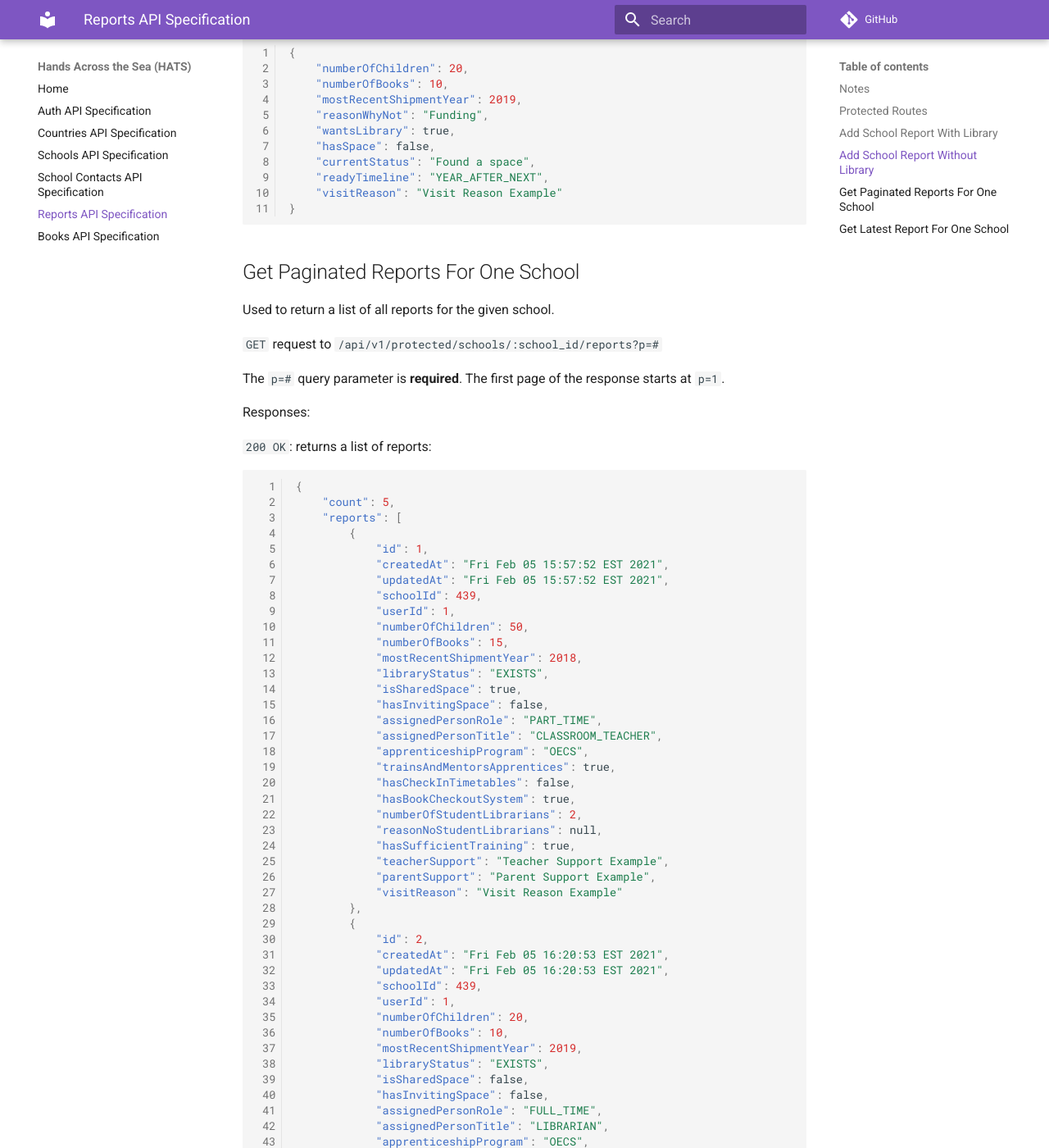
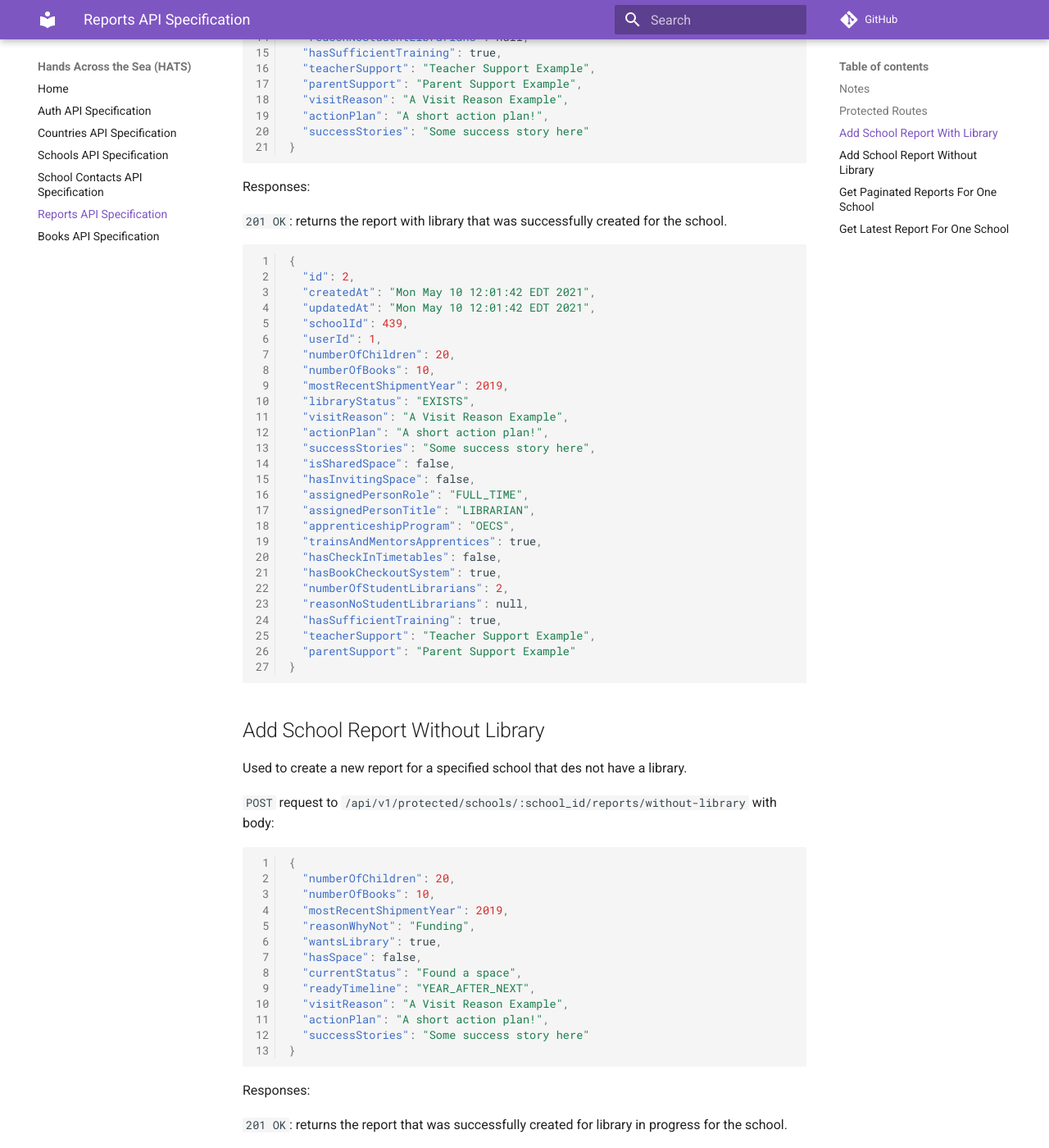
Before and after one commit to Code-4-Community/c4c-dev-docs, an MkDocs documentation site: the page built from docs/hats/api-spec-school-report.md, in a window 1280 px wide and 1400 px high, scrolled down 1594 px. Shown: the whole window at 82% size. Built offline with MkDocs 1.6.1 and Material for MkDocs 9.7.7, drawn with Linux system fonts in a browser that asks for light colours; comment, search, counter and statistics services are not loaded; some of the changed text lies outside the part shown.

Commit message:
Add action plan, success stories

````diff
--- a/docs/hats/api-spec-school-report.md
+++ b/docs/hats/api-spec-school-report.md
@@ -3,91 +3,155 @@
 ## Notes
 
 The field `libraryStatus` is represented by an enum that can have the following values:
- - `"UNKNOWN"`
- - `"EXISTS"`
- - `"DOES_NOT_EXIST"`
+
+- `"UNKNOWN"`
+- `"EXISTS"`
+- `"DOES_NOT_EXIST"`
 
 The field `assignedPersonRole` is represented by an enum that can have the following values:
- - `"PART_TIME"`
- - `"FULL_TIME"`
+
+- `"PART_TIME"`
+- `"FULL_TIME"`
 
 The field `assignedPersonTitle` is represented by an enum that can have the following values:
- - `"LIBRARIAN"`
- - `"SCHOOL_SECRETARY"`
- - `"CLASSROOM_TEACHER"`
- - `"APPRENTICE"`
- - `"PCV"`
- - `"OTHER"`
+
+- `"LIBRARIAN"`
+- `"SCHOOL_SECRETARY"`
+- `"CLASSROOM_TEACHER"`
+- `"APPRENTICE"`
+- `"PCV"`
+- `"OTHER"`
 
 The field `apprenticeshipProgram` is represented by an enum that can have the following values:
- - `"OECS"`
- - `"NEP"`
- - `"OTHER"`
+
+- `"OECS"`
+- `"NEP"`
+- `"OTHER"`
 
 The field `readyTimeline` is represented by an enum that can have the following values:
- - `"UPCOMING_SCHOOL_YEAR"`
- - `"YEAR_AFTER_NEXT"`
- - `"MORE_THAN_TWO_YEARS"`
 
+- `"UPCOMING_SCHOOL_YEAR"`
+- `"YEAR_AFTER_NEXT"`
+- `"MORE_THAN_TWO_YEARS"`
 
 ## Protected Routes
+
 All of these routes must be called by a user that is already authenticated.
 
+## Add School Report With Library
 
-## Add School Report With Library
 Used to create a new report for a specified school that has a library.
 
-`POST` request to `/api/v1/protected/schools/:school_id/reports`
+`POST` request to `/api/v1/protected/schools/:school_id/reports` with body:
+
+```json
+{
+  "numberOfChildren": 20,
+  "numberOfBooks": 10,
+  "mostRecentShipmentYear": 2019,
+  "isSharedSpace": false,
+  "hasInvitingSpace": false,
+  "assignedPersonRole": "FULL_TIME",
+  "assignedPersonTitle": "LIBRARIAN",
+  "apprenticeshipProgram": "OECS",
+  "trainsAndMentorsApprentices": true,
+  "hasCheckInTimetables": false,
+  "hasBookCheckoutSystem": true,
+  "numberOfStudentLibrarians": 2,
+  "reasonNoStudentLibrarians": null,
+  "hasSufficientTraining": true,
+  "teacherSupport": "Teacher Support Example",
+  "parentSupport": "Parent Support Example",
+  "visitReason": "A Visit Reason Example",
+  "actionPlan": "A short action plan!",
+  "successStories": "Some success story here"
+}
+```
 
 Responses:
 
 `201 OK`: returns the report with library that was successfully created for the school.
+
 ```json
 {
-    "numberOfChildren": 20,
-    "numberOfBooks": 10,
-    "mostRecentShipmentYear": 2019,
-    "isSharedSpace": false,
-    "hasInvitingSpace": false,
-    "assignedPersonRole": "FULL_TIME",
-    "assignedPersonTitle": "LIBRARIAN",
-    "apprenticeshipProgram": "OECS",
-    "trainsAndMentorsApprentices": true,
-    "hasCheckInTimetables": false,
-    "hasBookCheckoutSystem": true,
-    "numberOfStudentLibrarians": 2,
-    "reasonNoStudentLibrarians": null,
-    "hasSufficientTraining": true,
-    "teacherSupport": "Teacher Support Example",
-    "parentSupport": "Parent Support Example",
-    "visitReason": "Visit Reason Example"
+  "id": 2,
+  "createdAt": "Mon May 10 12:01:42 EDT 2021",
+  "updatedAt": "Mon May 10 12:01:42 EDT 2021",
+  "schoolId": 439,
+  "userId": 1,
+  "numberOfChildren": 20,
+  "numberOfBooks": 10,
+  "mostRecentShipmentYear": 2019,
+  "libraryStatus": "EXISTS",
+  "visitReason": "A Visit Reason Example",
+  "actionPlan": "A short action plan!",
+  "successStories": "Some success story here",
+  "isSharedSpace": false,
+  "hasInvitingSpace": false,
+  "assignedPersonRole": "FULL_TIME",
+  "assignedPersonTitle": "LIBRARIAN",
+  "apprenticeshipProgram": "OECS",
+  "trainsAndMentorsApprentices": true,
+  "hasCheckInTimetables": false,
+  "hasBookCheckoutSystem": true,
+  "numberOfStudentLibrarians": 2,
+  "reasonNoStudentLibrarians": null,
+  "hasSufficientTraining": true,
+  "teacherSupport": "Teacher Support Example",
+  "parentSupport": "Parent Support Example"
 }
 ```
 
+## Add School Report Without Library
 
-## Add School Report Without Library
 Used to create a new report for a specified school that des not have a library.
 
-`POST` request to `/api/v1/protected/schools/:school_id/reports/without-library`
+`POST` request to `/api/v1/protected/schools/:school_id/reports/without-library` with body:
+
+```json
+{
+  "numberOfChildren": 20,
+  "numberOfBooks": 10,
+  "mostRecentShipmentYear": 2019,
+  "reasonWhyNot": "Funding",
+  "wantsLibrary": true,
+  "hasSpace": false,
+  "currentStatus": "Found a space",
+  "readyTimeline": "YEAR_AFTER_NEXT",
+  "visitReason": "A Visit Reason Example",
+  "actionPlan": "A short action plan!",
+  "successStories": "Some success story here"
+}
+```
 
 Responses:
 
 `201 OK`: returns the report that was successfully created for library in progress for the school.
+
 ```json
 {
-    "numberOfChildren": 20,
-    "numberOfBooks": 10,
-    "mostRecentShipmentYear": 2019,
-    "reasonWhyNot": "Funding",
-    "wantsLibrary": true,
-    "hasSpace": false,
-    "currentStatus": "Found a space",
-    "readyTimeline": "YEAR_AFTER_NEXT",
-    "visitReason": "Visit Reason Example"
+  "id": 1,
+  "createdAt": "Mon May 10 11:59:28 EDT 2021",
+  "updatedAt": "Mon May 10 11:59:28 EDT 2021",
+  "schoolId": 439,
+  "userId": 1,
+  "numberOfChildren": 20,
+  "numberOfBooks": 10,
+  "mostRecentShipmentYear": 2019,
+  "libraryStatus": "DOES_NOT_EXIST",
+  "visitReason": "A Visit Reason Example",
+  "actionPlan": "A short action plan!",
+  "successStories": "Some success story here",
+  "wantsLibrary": true,
+  "hasSpace": false,
+  "currentStatus": "Found a space",
+  "reason": "Funding",
+  "readyTimeline": "YEAR_AFTER_NEXT"
 }
 ```
 
 ## Get Paginated Reports For One School
+
 Used to return a list of all reports for the given school.
 
 `GET` request to `/api/v1/protected/schools/:school_id/reports?p=#`
@@ -96,126 +160,111 @@ The `p=#` query parameter is **required**. The first page of the response starts
 
 Responses:
 
-`200 OK`: returns a list of reports:
+`200 OK`: returns a list of reports where `count` indicates the **total number of reports** available for this school,
+**NOT** the number of reports returned in this response. Each page contains **at most 10 reports**.
+
 ```json
 {
-    "count": 5,
-    "reports": [
-        {
-            "id": 1,
-            "createdAt": "Fri Feb 05 15:57:52 EST 2021",
-            "updatedAt": "Fri Feb 05 15:57:52 EST 2021",
-            "schoolId": 439,
-            "userId": 1,
-            "numberOfChildren": 50,
-            "numberOfBooks": 15,
-            "mostRecentShipmentYear": 2018,
-            "libraryStatus": "EXISTS",
-            "isSharedSpace": true,
-            "hasInvitingSpace": false,
-            "assignedPersonRole": "PART_TIME",
-            "assignedPersonTitle": "CLASSROOM_TEACHER",
-            "apprenticeshipProgram": "OECS",
-            "trainsAndMentorsApprentices": true,
-            "hasCheckInTimetables": false,
-            "hasBookCheckoutSystem": true,
-            "numberOfStudentLibrarians": 2,
-            "reasonNoStudentLibrarians": null,
-            "hasSufficientTraining": true,
-            "teacherSupport": "Teacher Support Example",
-            "parentSupport": "Parent Support Example",
-            "visitReason": "Visit Reason Example"
-        },
-        {
-            "id": 2,
-            "createdAt": "Fri Feb 05 16:20:53 EST 2021",
-            "updatedAt": "Fri Feb 05 16:20:53 EST 2021",
-            "schoolId": 439,
-            "userId": 1,
-            "numberOfChildren": 20,
-            "numberOfBooks": 10,
-            "mostRecentShipmentYear": 2019,
-            "libraryStatus": "EXISTS",
-            "isSharedSpace": false,
-            "hasInvitingSpace": false,
-            "assignedPersonRole": "FULL_TIME",
-            "assignedPersonTitle": "LIBRARIAN",
-            "apprenticeshipProgram": "OECS",
-            "trainsAndMentorsApprentices": true,
-            "hasCheckInTimetables": false,
-            "hasBookCheckoutSystem": true,
-            "numberOfStudentLibrarians": 2,
-            "reasonNoStudentLibrarians": null,
-            "hasSufficientTraining": true,
-            "teacherSupport": "Teacher Support Example",
-            "parentSupport": "Parent Support Example",
-            "visitReason": "Visit Reason Example"
-        },
-        {
-            "id": 2,
-            "createdAt": "Thu Feb 11 15:57:06 EST 2021",
-            "updatedAt": "Thu Feb 11 15:57:06 EST 2021",
-            "schoolId": 439,
-            "userId": 1,
-            "numberOfChildren": 20,
-            "numberOfBooks": 10,
-            "mostRecentShipmentYear": 2019,
-            "libraryStatus": "DOES_NOT_EXIST",
-            "wantsLibrary": true,
-            "hasSpace": false,
-            "currentStatus": "Found a space",
-            "reason": "Funding",
-            "readyTimeline": "YEAR_AFTER_NEXT",
-            "visitReason": "Visit Reason Example"
-        },
-        {
-            "id": 3,
-            "createdAt": "Tue Feb 16 18:29:02 EST 2021",
-            "updatedAt": "Tue Feb 16 18:29:02 EST 2021",
-            "schoolId": 439,
-            "userId": 1,
-            "numberOfChildren": 20,
-            "numberOfBooks": 10,
-            "mostRecentShipmentYear": 2019,
-            "libraryStatus": "EXISTS",
-            "isSharedSpace": false,
-            "hasInvitingSpace": false,
-            "assignedPersonRole": "FULL_TIME",
-            "assignedPersonTitle": "LIBRARIAN",
-            "apprenticeshipProgram": "OECS",
-            "trainsAndMentorsApprentices": true,
-            "hasCheckInTimetables": false,
-            "hasBookCheckoutSystem": true,
-            "numberOfStudentLibrarians": 2,
-            "reasonNoStudentLibrarians": null,
-            "hasSufficientTraining": true,
-            "teacherSupport": "Teacher Support Example",
-            "parentSupport": "Parent Support Example",
-            "visitReason": "Visit Reason Example"
-        },
-        {
-            "id": 3,
-            "createdAt": "Tue Feb 16 18:29:38 EST 2021",
-            "updatedAt": "Tue Feb 16 18:29:38 EST 2021",
-            "schoolId": 439,
-            "userId": 1,
-            "numberOfChildren": 20,
-            "numberOfBooks": 10,
-            "mostRecentShipmentYear": 2019,
-            "libraryStatus": "DOES_NOT_EXIST",
-            "wantsLibrary": true,
-            "hasSpace": false,
-            "currentStatus": "Found a space",
-            "reason": "Funding",
-            "readyTimeline": "YEAR_AFTER_NEXT",
-            "visitReason": "Visit Reason Example"
-        }
-    ]
+  "count": 4,
+  "reports": [
+    {
+      "id": 1,
+      "createdAt": "Mon May 10 11:53:31 EDT 2021",
+      "updatedAt": "Mon May 10 11:53:31 EDT 2021",
+      "schoolId": 439,
+      "userId": 1,
+      "numberOfChildren": 20,
+      "numberOfBooks": 10,
+      "mostRecentShipmentYear": 2019,
+      "libraryStatus": "EXISTS",
+      "visitReason": "check-in",
+      "actionPlan": "A short action plan!",
+      "successStories": "Some success story here",
+      "isSharedSpace": false,
+      "hasInvitingSpace": false,
+      "assignedPersonRole": "FULL_TIME",
+      "assignedPersonTitle": "LIBRARIAN",
+      "apprenticeshipProgram": "OECS",
+      "trainsAndMentorsApprentices": true,
+      "hasCheckInTimetables": false,
+      "hasBookCheckoutSystem": true,
+      "numberOfStudentLibrarians": 2,
+      "reasonNoStudentLibrarians": null,
+      "hasSufficientTraining": true,
+      "teacherSupport": "Teacher Support Example",
+      "parentSupport": "Parent Support Example"
+    },
+    {
+      "id": 1,
+      "createdAt": "Mon May 10 11:59:28 EDT 2021",
+      "updatedAt": "Mon May 10 11:59:28 EDT 2021",
+      "schoolId": 439,
+      "userId": 1,
+      "numberOfChildren": 20,
+      "numberOfBooks": 10,
+      "mostRecentShipmentYear": 2019,
+      "libraryStatus": "DOES_NOT_EXIST",
+      "visitReason": "A Visit Reason Example",
+      "actionPlan": "A short action plan!",
+      "successStories": "Some success story here",
+      "wantsLibrary": true,
+      "hasSpace": false,
+      "currentStatus": "Found a space",
+      "reason": null,
+      "readyTimeline": "YEAR_AFTER_NEXT"
+    },
+    {
+      "id": 2,
+      "createdAt": "Mon May 10 12:01:42 EDT 2021",
+      "updatedAt": "Mon May 10 12:01:42 EDT 2021",
+      "schoolId": 439,
+      "userId": 1,
+      "numberOfChildren": 20,
+      "numberOfBooks": 10,
+      "mostRecentShipmentYear": 2019,
+      "libraryStatus": "EXISTS",
+      "visitReason": "A Visit Reason Example",
+      "actionPlan": "A short action plan!",
+      "successStories": "Some success story here",
+      "isSharedSpace": false,
+      "hasInvitingSpace": false,
+      "assignedPersonRole": "FULL_TIME",
+      "assignedPersonTitle": "LIBRARIAN",
+      "apprenticeshipProgram": "OECS",
+      "trainsAndMentorsApprentices": true,
+      "hasCheckInTimetables": false,
+      "hasBookCheckoutSystem": true,
+      "numberOfStudentLibrarians": 2,
+      "reasonNoStudentLibrarians": null,
+      "hasSufficientTraining": true,
+      "teacherSupport": "Teacher Support Example",
+      "parentSupport": "Parent Support Example"
+    },
+    {
+      "id": 2,
+      "createdAt": "Mon May 10 12:02:39 EDT 2021",
+      "updatedAt": "Mon May 10 12:02:39 EDT 2021",
+      "schoolId": 439,
+      "userId": 1,
+      "numberOfChildren": 20,
+      "numberOfBooks": 10,
+      "mostRecentShipmentYear": 2019,
+      "libraryStatus": "DOES_NOT_EXIST",
+      "visitReason": "A Visit Reason Example",
+      "actionPlan": "A short action plan!",
+      "successStories": "Some success story here",
+      "wantsLibrary": true,
+      "hasSpace": false,
+      "currentStatus": "Found a space",
+      "reason": null,
+      "readyTimeline": "YEAR_AFTER_NEXT"
+    }
+  ]
 }
 ```
 
+## Get Latest Report For One School
 
-## Get Latest Report For One School
 Used to return the most recent report for the given school. Report type given by `libraryStatus`
 
 `GET` request to `/api/v1/protected/schools/:school_id/report`
@@ -223,52 +272,59 @@ Used to return the most recent report for the given school. Report type given by
 Responses:
 
 `200 OK`: returns the latest report without library if `libraryStatus` is `"EXISTS"`:
+
 ```json
 {
-    "id": 3,
-    "createdAt": "Tue Feb 16 18:29:02 EST 2021",
-    "updatedAt": "Tue Feb 16 18:29:02 EST 2021",
-    "schoolId": 439,
-    "userId": 1,
-    "numberOfChildren": 20,
-    "numberOfBooks": 10,
-    "mostRecentShipmentYear": 2019,
-    "libraryStatus": "EXISTS",
-    "isSharedSpace": false,
-    "hasInvitingSpace": false,
-    "assignedPersonRole": "FULL_TIME",
-    "assignedPersonTitle": "LIBRARIAN",
-    "apprenticeshipProgram": "OECS",
-    "trainsAndMentorsApprentices": true,
-    "hasCheckInTimetables": false,
-    "hasBookCheckoutSystem": true,
-    "numberOfStudentLibrarians": 2,
-    "reasonNoStudentLibrarians": null,
-    "hasSufficientTraining": true,
-    "teacherSupport": "Teacher Support Example",
-    "parentSupport": "Parent Support Example",
-    "visitReason": "Visit Reason Example"
+  "id": 1,
+  "createdAt": "Mon May 10 11:53:31 EDT 2021",
+  "updatedAt": "Mon May 10 11:53:31 EDT 2021",
+  "schoolId": 439,
+  "userId": 1,
+  "numberOfChildren": 20,
+  "numberOfBooks": 10,
+  "mostRecentShipmentYear": 2019,
+  "libraryStatus": "EXISTS",
+  "visitReason": "check-in",
+  "actionPlan": "A short action plan!",
+  "successStories": "Some success story here",
+  "isSharedSpace": false,
+  "hasInvitingSpace": false,
+  "assignedPersonRole": "FULL_TIME",
+  "assignedPersonTitle": "LIBRARIAN",
+  "apprenticeshipProgram": "OECS",
+  "trainsAndMentorsApprentices": true,
+  "hasCheckInTimetables": false,
+  "hasBookCheckoutSystem": true,
+  "numberOfStudentLibrarians": 2,
+  "reasonNoStudentLibrarians": null,
+  "hasSufficientTraining": true,
+  "teacherSupport": "Teacher Support Example",
+  "parentSupport": "Parent Support Example"
 }
 ```
 
 `200 OK`: returns the latest report without library if `libraryStatus` is `"DOES_NOT_EXIST"`:
+
 ```json
 {
-    "id": 3,
-    "createdAt": "Tue Feb 16 18:29:38 EST 2021",
-    "updatedAt": "Tue Feb 16 18:29:38 EST 2021",
-    "schoolId": 439,
-    "userId": 1,
-    "numberOfChildren": 20,
-    "numberOfBooks": 10,
-    "mostRecentShipmentYear": 2019,
-    "libraryStatus": "DOES_NOT_EXIST",
-    "wantsLibrary": true,
-    "hasSpace": false,
-    "currentStatus": "Found a space",
-    "reason": "Funding",
-    "readyTimeline": "YEAR_AFTER_NEXT",
-    "visitReason": "Visit Reason Example"
+  "id": 2,
+  "createdAt": "Mon May 10 12:02:39 EDT 2021",
+  "updatedAt": "Mon May 10 12:02:39 EDT 2021",
+  "schoolId": 439,
+  "userId": 1,
+  "numberOfChildren": 20,
+  "numberOfBooks": 10,
+  "mostRecentShipmentYear": 2019,
+  "libraryStatus": "DOES_NOT_EXIST",
+  "visitReason": "A Visit Reason Example",
+  "actionPlan": "A short action plan!",
+  "successStories": "Some success story here",
+  "wantsLibrary": true,
+  "hasSpace": false,
+  "currentStatus": "Found a space",
+  "reason": null,
+  "readyTimeline": "YEAR_AFTER_NEXT"
 }
 ```
+
 `404 No Report Found`: Report not found for school with id
````
